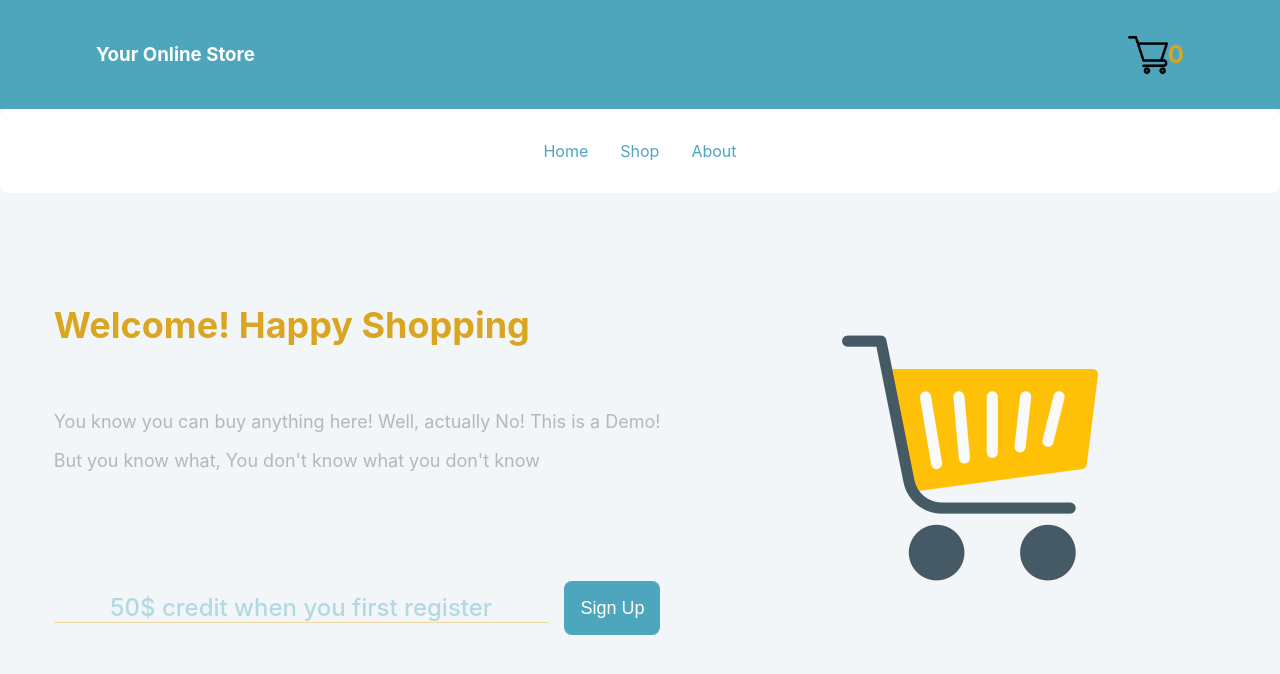
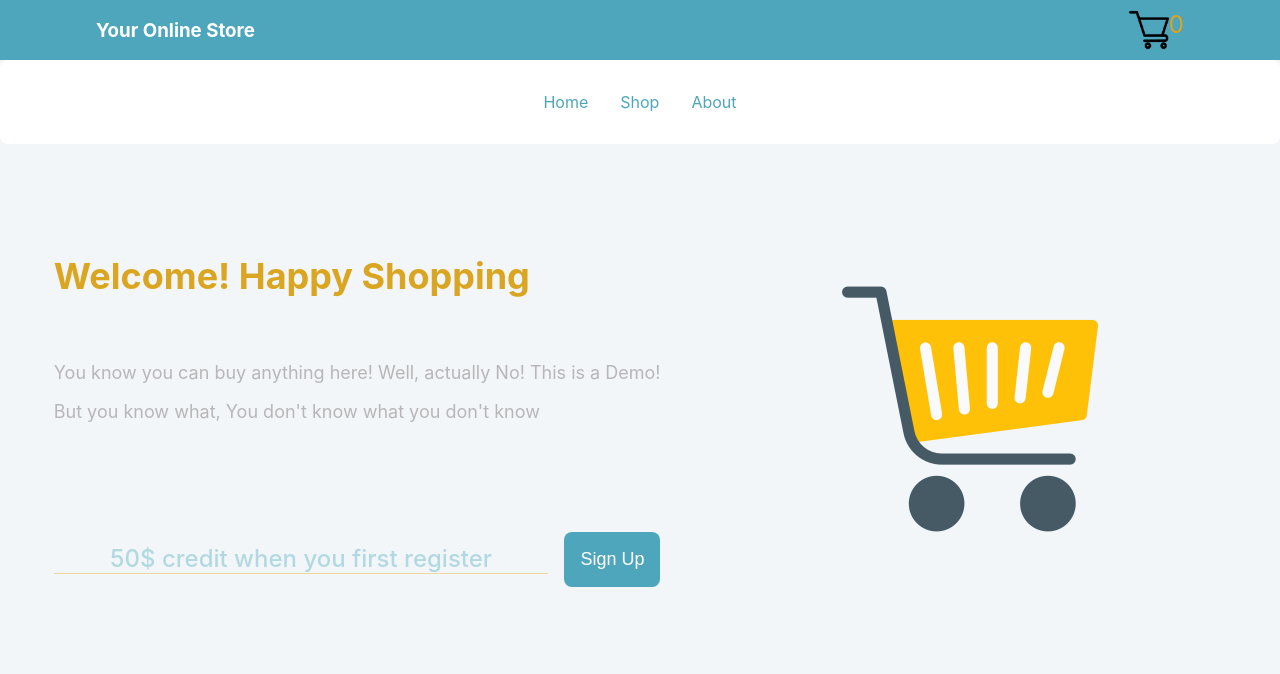
Before and after one commit to Uwancha/shopping-cart, a React (Vite) app: page / in a window 1280 px wide. Shown: the top 674 px of the page. Built offline with nearby package versions, Linux system fonts and the light colour scheme.

Commit message:
refac: Change cart count display element's tag for better UX

```diff
--- a/src/components/Nav.jsx
+++ b/src/components/Nav.jsx
@@ -15,7 +15,7 @@ function Nav() {
             <div>
                 <Link to="/shop/cart" className={styles.cart}>
                 <img src={cartIcon} className={styles.cartIcon} alt="shopping cart image by klimir art" />
-                <h5 className={styles.items}>{cart.reduce((total, item) => total + item.quantity, 0)}</h5>
+                <span className={styles.items}>{cart.reduce((total, item) => total + item.quantity, 0)}</span>
                 </Link>
             </div>
         </div>
```
